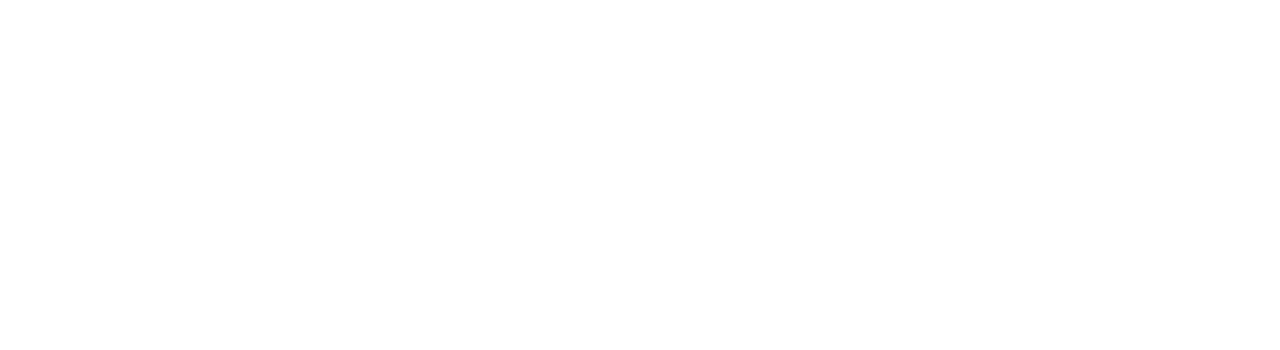
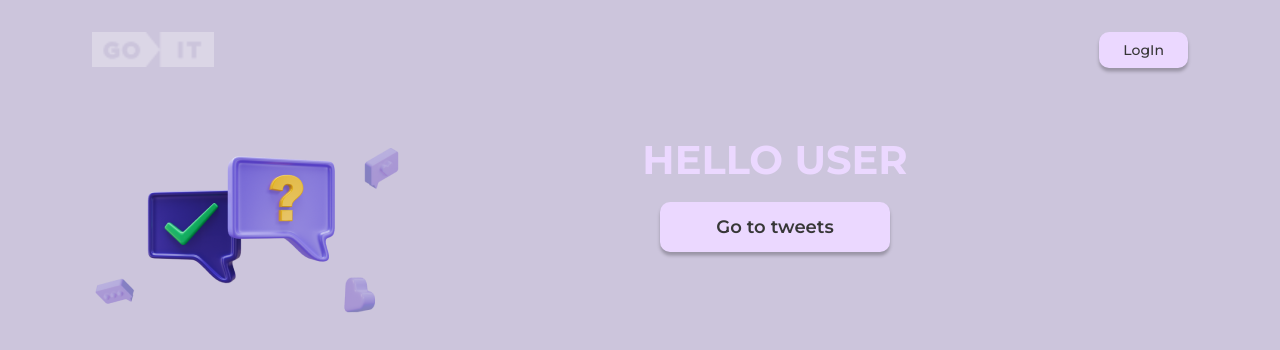
Before and after one commit to Annka-Sarviro/tweeters_test, a React (Vite) app: page / in a window 1280 px wide. Before the commit this address had no page. Shown: the top 350 px of the page. Built offline with nearby package versions, Linux system fonts and the light colour scheme.

Commit message:
fix deploy

```diff
--- a/package.json
+++ b/package.json
@@ -3,7 +3,7 @@
   "private": true,
   "version": "0.0.0",
   "type": "module",
-  "homepage": "https://Annka-Sarviro.github.io/tweeters_test",
+
   "scripts": {
     "dev": "vite",
     "build": "vite build  ",
--- a/src/App.jsx
+++ b/src/App.jsx
@@ -11,9 +11,9 @@
     <div className="App">
       <Suspense fallback={<>Downloading...</>}>
         <Routes>
-          <Route path="/tweeters_test/" element={<Layout />}>
+          <Route path="/" element={<Layout />}>
             <Route index element={<HomePage />} />
-            <Route path="/tweeters_test/tweets/" element={<TweetsPage />} />
+            <Route path="/tweets" element={<TweetsPage />} />
             <Route path="*" element={<HomePage />} />
           </Route>
         </Routes>
--- a/src/pages/HomePage/HomePage.jsx
+++ b/src/pages/HomePage/HomePage.jsx
@@ -21,7 +21,7 @@
       <Div>
         <TitleBox>
           <Title>Hello User</Title>
-          <NavLink to={`/tweeters_test/tweets`}>
+          <NavLink to={`/tweets`}>
             <Button>Go to tweets</Button>
           </NavLink>
         </TitleBox>
--- a/vite.config.js
+++ b/vite.config.js
@@ -3,6 +3,6 @@
 
 // https://vitejs.dev/config/
 export default defineConfig({
-  base: "/tweeters_test/",
+  base: "./",
   plugins: [react()],
 });
```
Also changed, not shown: 1 other file (tests, documents, lock files or other folders).
